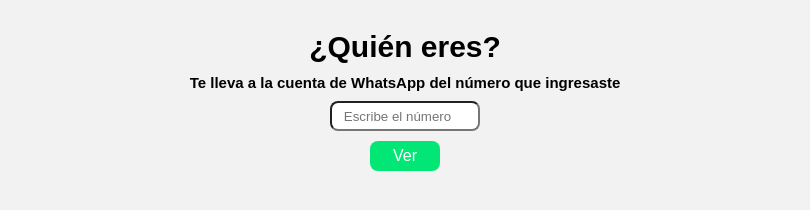
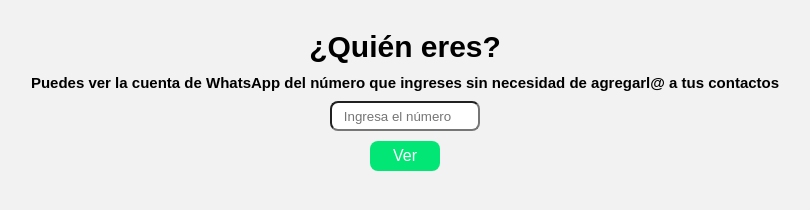
Before and after one commit to erlynascarate/quien-eres, a plain HTML site: page index.html in a window 1280 px wide. Shown: the whole page, without its empty margins (235-1045 px from the left). Drawn offline with Linux system fonts and the light colour scheme.

Commit message:
Cambia la desquipcion de la pagina a uno mejor

```diff
--- a/index.html
+++ b/index.html
@@ -13,9 +13,9 @@
     </header>
     <main>
         <section>
-            <h2>Te lleva a la cuenta de WhatsApp del n&uacute;mero que ingresaste</h2>
+            <h2>Puedes ver la cuenta de WhatsApp del número que ingreses sin necesidad de agregarl@ a tus contactos</h2>
             <form action="">
-                <input type="number" placeholder="Escribe el n&uacute;mero" id="inputNumero" onchange="irAWhatsapp()">
+                <input type="number" placeholder="Ingresa el n&uacute;mero" id="inputNumero" onchange="irAWhatsapp()">
                 <a href="#" id="botonLink">Ver</a>
             </form>
         </section>
```
